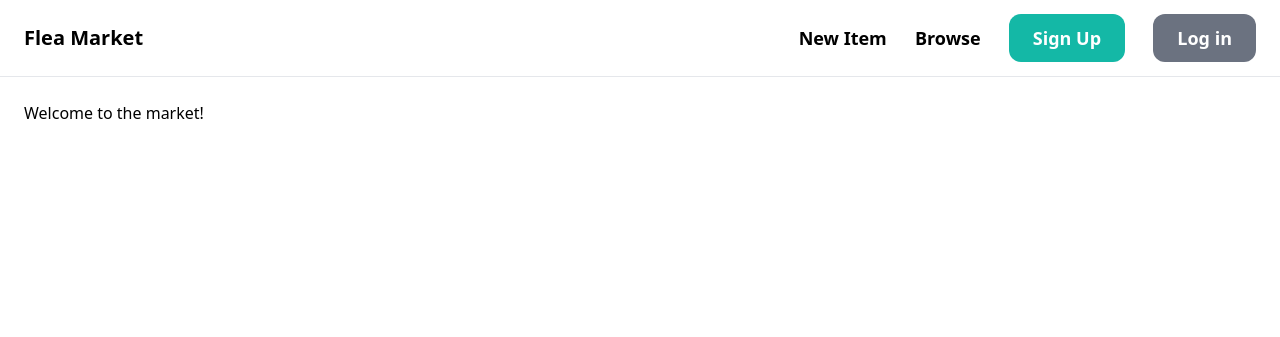
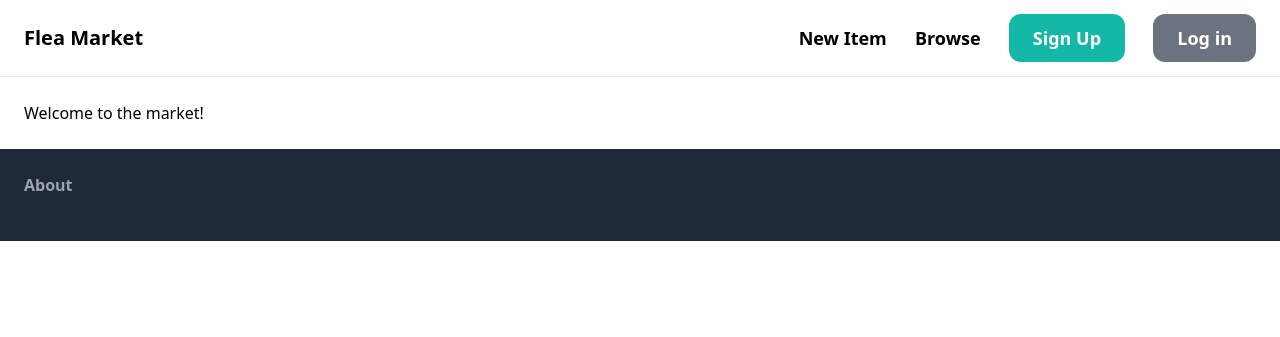
Before and after one commit to dawmro/flea_market, a Django app: page / in a window 1280 px wide. Shown: the top 337 px of the page. Run offline with Django 4.2, Linux system fonts and the light colour scheme; some libraries are stand-ins or nearby versions.

Commit message:
add footer

```diff
--- a/flea_market/core/templates/core/base.html
+++ b/flea_market/core/templates/core/base.html
@@ -28,5 +28,10 @@
             {% block content %}
             {% endblock %}
         </div>
+        <footer class="px-6 py-6 flex justify-between bg-gray-800">
+            <div class="w-2/3 pr-10">
+                <h3 class="mb-5 font-semibold text-gray-400">About</h3>
+            </div>
+        </footer>
     </body>
 </html>
```
